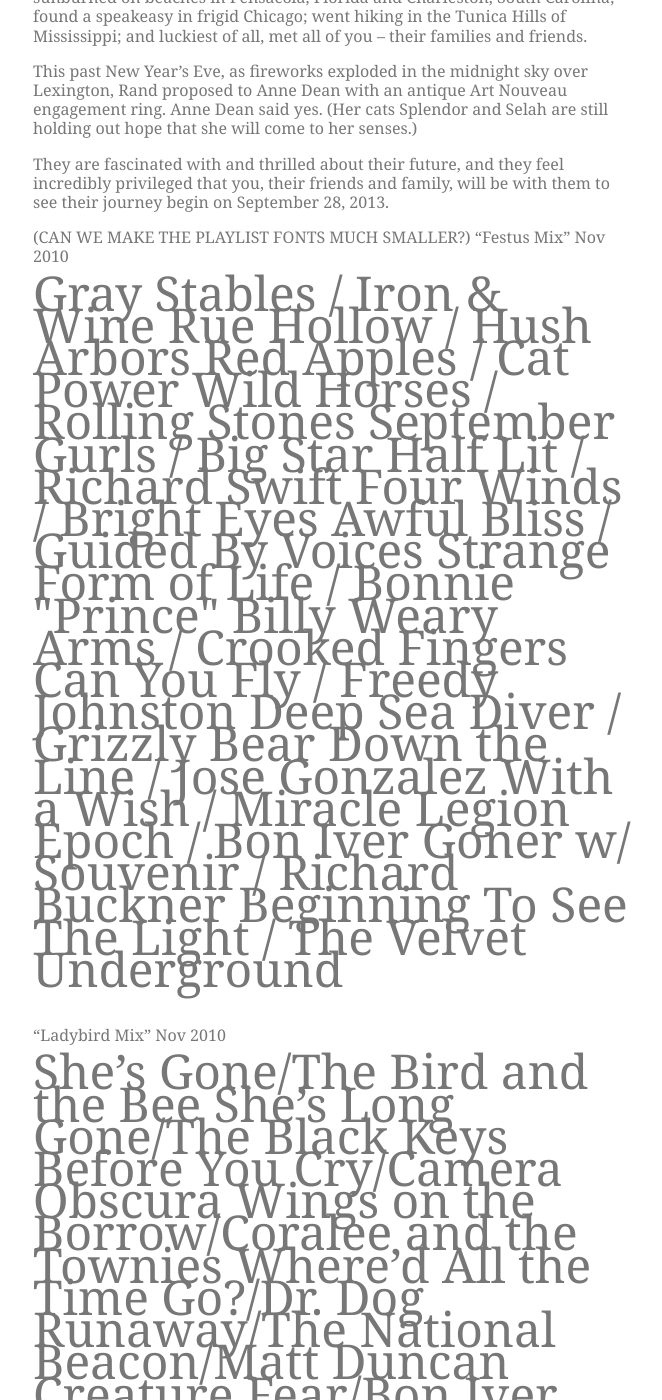
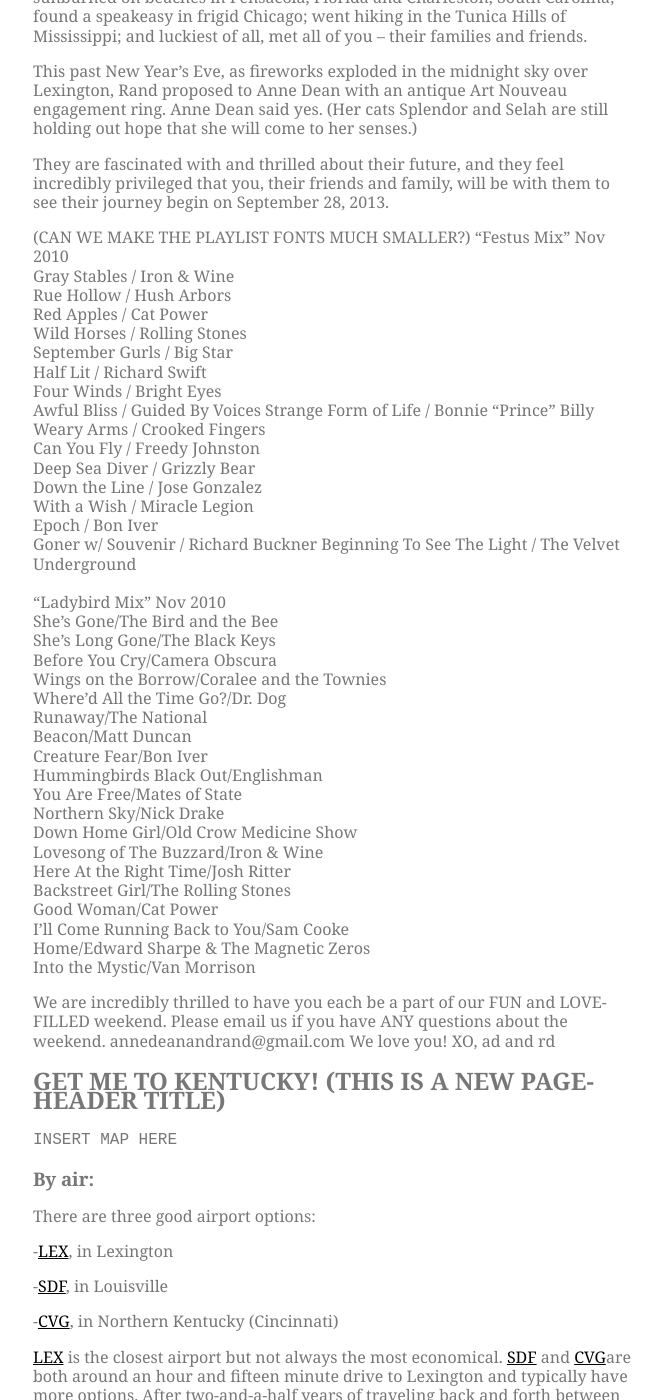
Before and after one commit to nikolaiwarner/annedeanandrand.com, a Jekyll site: the page built from index.md, in a window 1280 px wide and 1400 px high, scrolled down 1541 px. Shown: the whole window, without its empty margins (307-969 px from the left). Built offline with Jekyll 4.4.1, drawn with Linux system fonts in a browser that asks for light colours; nearby versions of some CDN libraries; some of the changed text lies outside the part shown.

Commit message:
undoing what I just did!

```diff
--- a/index.md
+++ b/index.md
@@ -26,7 +26,7 @@ They are fascinated with and thrilled about their future, and they feel incredib
 
 (CAN WE MAKE THE PLAYLIST FONTS MUCH SMALLER?)
 “Festus Mix” Nov 2010
-<font size=10px>Gray Stables / Iron & Wine
+Gray Stables / Iron & Wine
 Rue Hollow / Hush Arbors
 Red Apples / Cat Power
 Wild Horses / Rolling Stones
@@ -42,10 +42,10 @@ Down the Line / Jose Gonzalez
 With a Wish / Miracle Legion
 Epoch / Bon Iver
 Goner w/ Souvenir / Richard Buckner
-Beginning To See The Light / The Velvet Underground</font>
+Beginning To See The Light / The Velvet Underground
 <br>
 “Ladybird Mix” Nov 2010
-<font size=10px>She’s Gone/The Bird and the Bee
+She’s Gone/The Bird and the Bee
 She’s Long Gone/The Black Keys
 Before You Cry/Camera Obscura
 Wings on the Borrow/Coralee and the Townies
@@ -63,7 +63,7 @@ Backstreet Girl/The Rolling Stones
 Good Woman/Cat Power
 I’ll Come Running Back to You/Sam Cooke
 Home/Edward Sharpe & The Magnetic Zeros
-Into the Mystic/Van Morrison</font>
+Into the Mystic/Van Morrison
 
 We are incredibly thrilled to have you each be a part of our FUN and LOVE-FILLED weekend. Please email us if you have ANY questions about the weekend.
 annedeanandrand@gmail.com
```
